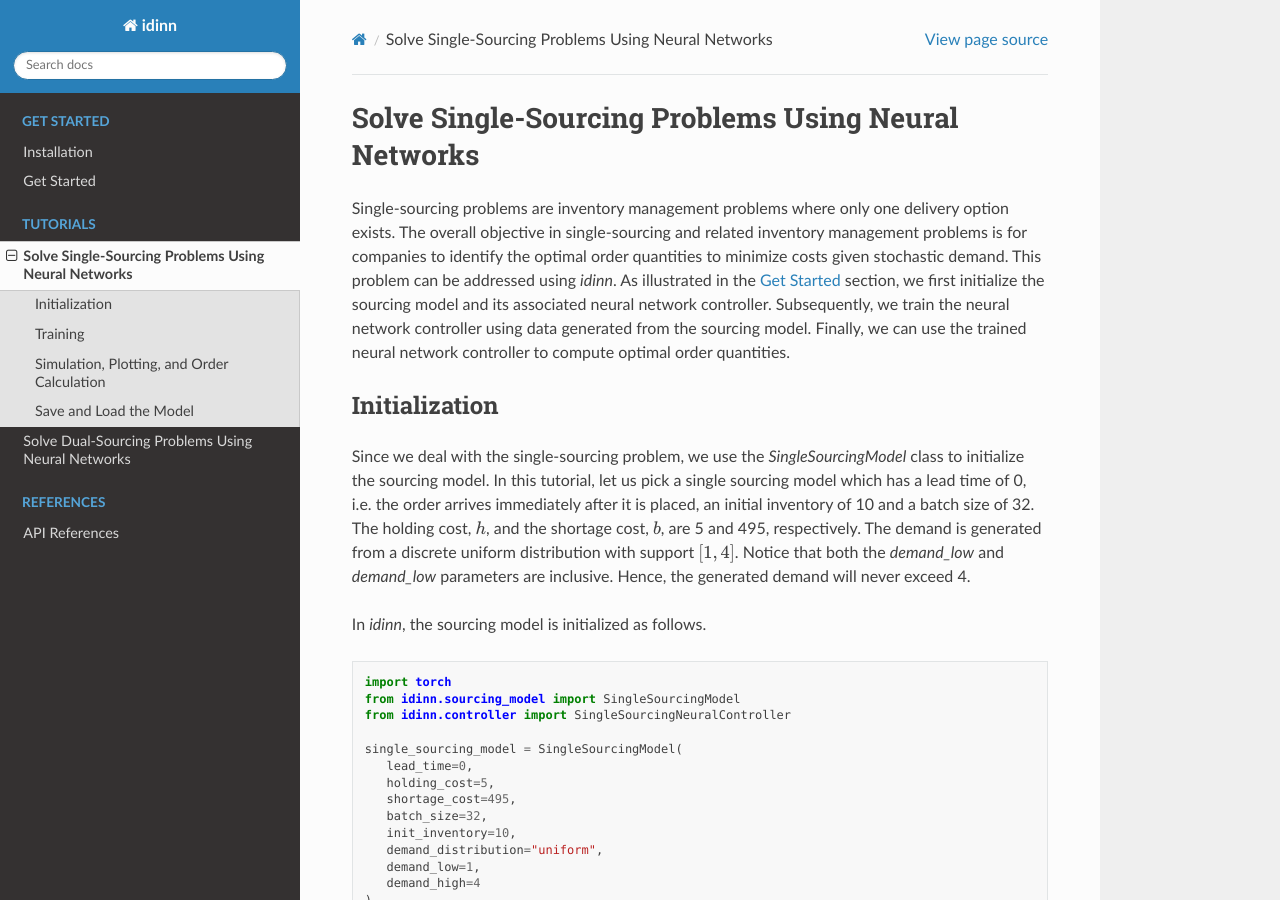
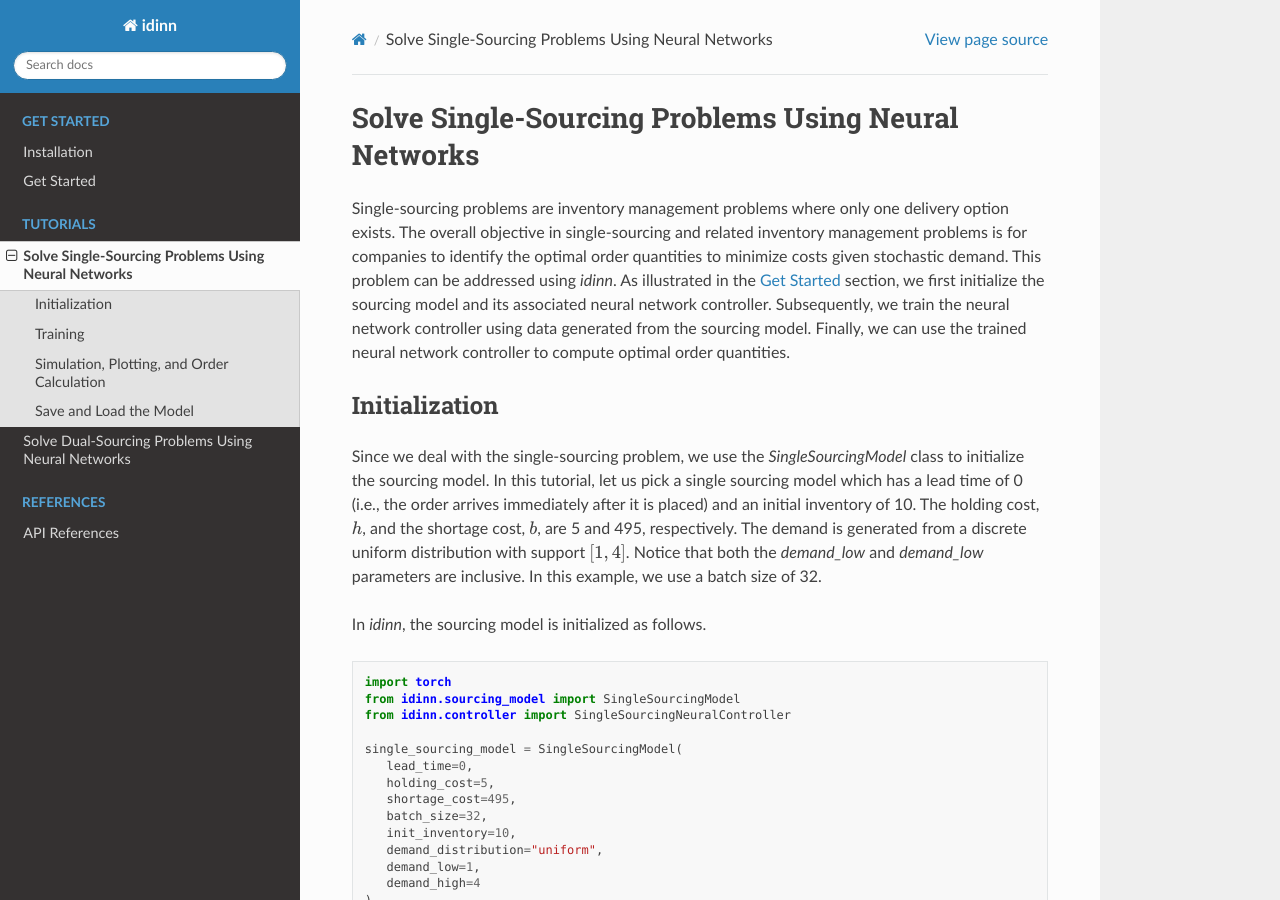
Before and after one commit to iewaij/idinn-streamlit, a Sphinx documentation site: the page built from docs/tutorials/single.rst, in a window 1280 px wide and 900 px high. Built offline with Sphinx 7.4.7 and the Read the Docs theme 2.0.0, drawn with Linux system fonts in a browser that asks for light colours.

Commit message:
Update file single.rst

```diff
--- a/docs/tutorials/single.rst
+++ b/docs/tutorials/single.rst
@@ -6,7 +6,7 @@
 Initialization
 --------------
 
-Since we deal with the single-sourcing problem, we use the `SingleSourcingModel` class to initialize the sourcing model. In this tutorial, let us pick a single sourcing model which has a lead time of 0, i.e. the order arrives immediately after it is placed, an initial inventory of 10 and a batch size of 32. The holding cost, :math:`h`, and the shortage cost, :math:`b`, are 5 and 495, respectively. The demand is generated from a discrete uniform distribution with support :math:`[1, 4]`. Notice that both the `demand_low` and `demand_low` parameters are inclusive. Hence, the generated demand will never exceed 4.
+Since we deal with the single-sourcing problem, we use the `SingleSourcingModel` class to initialize the sourcing model. In this tutorial, let us pick a single sourcing model which has a lead time of 0 (i.e., the order arrives immediately after it is placed) and an initial inventory of 10. The holding cost, :math:`h`, and the shortage cost, :math:`b`, are 5 and 495, respectively. The demand is generated from a discrete uniform distribution with support :math:`[1, 4]`. Notice that both the `demand_low` and `demand_low` parameters are inclusive. In this example, we use a batch size of 32.
 
 In `idinn`, the sourcing model is initialized as follows.
 
```
